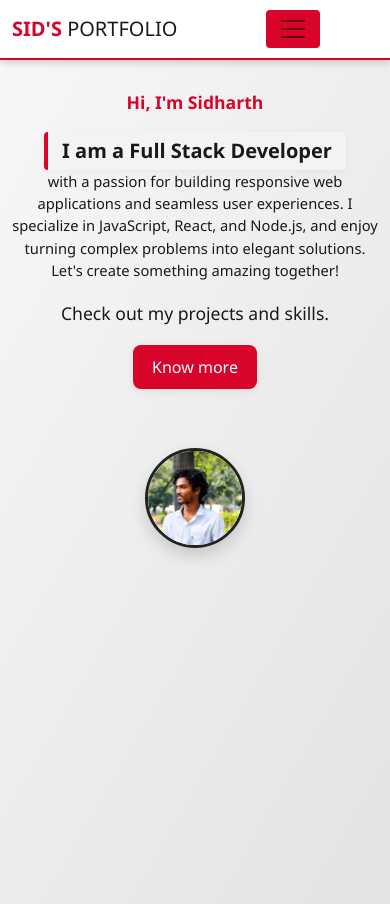
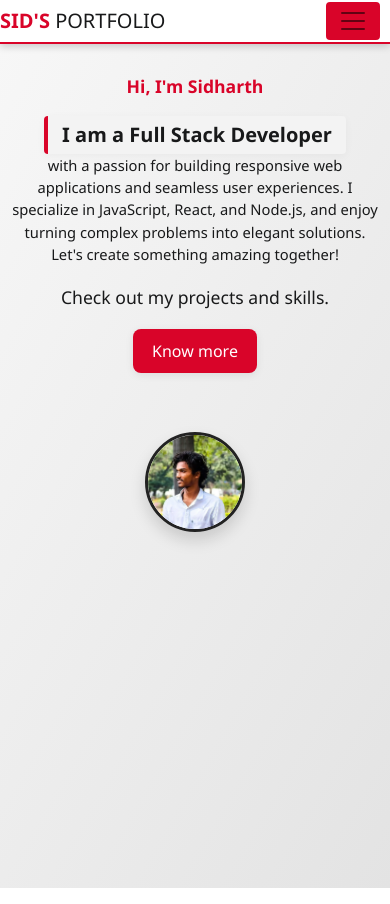
Before and after one commit to GugulothBhaskar/PORTFOLIO, a React app: page / in a window 390 px wide. Built offline with nearby package versions, Linux system fonts and the light colour scheme; some packages are replaced by stand-ins of ours.

Commit message:
Update theme.css

```diff
--- a/public/theme.css
+++ b/public/theme.css
@@ -118,3 +118,21 @@ a:hover {
 .overlay {
   background: rgba(255,255,255,0.85) !important;
 }
+@media (max-width: 991px) {
+  .navbar {
+    width: 100vw !important;
+    min-width: 100vw !important;
+    left: 0;
+    right: 0;
+    border-radius: 0 !important;
+    margin: 0 !important;
+    padding: 0 !important;
+  }
+  .navbar .container-fluid {
+    padding-left: 0 !important;
+    padding-right: 0 !important;
+    margin: 0 !important;
+    width: 100vw !important;
+    min-width: 100vw !important;
+  }
+}
```
